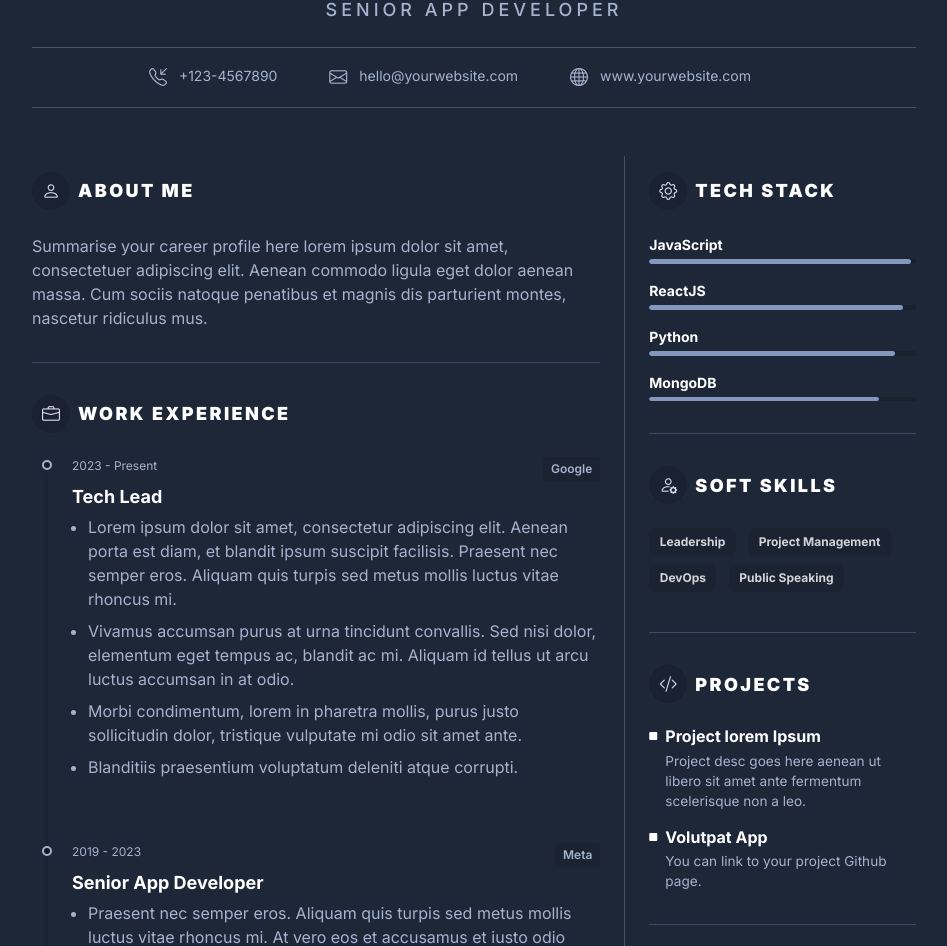
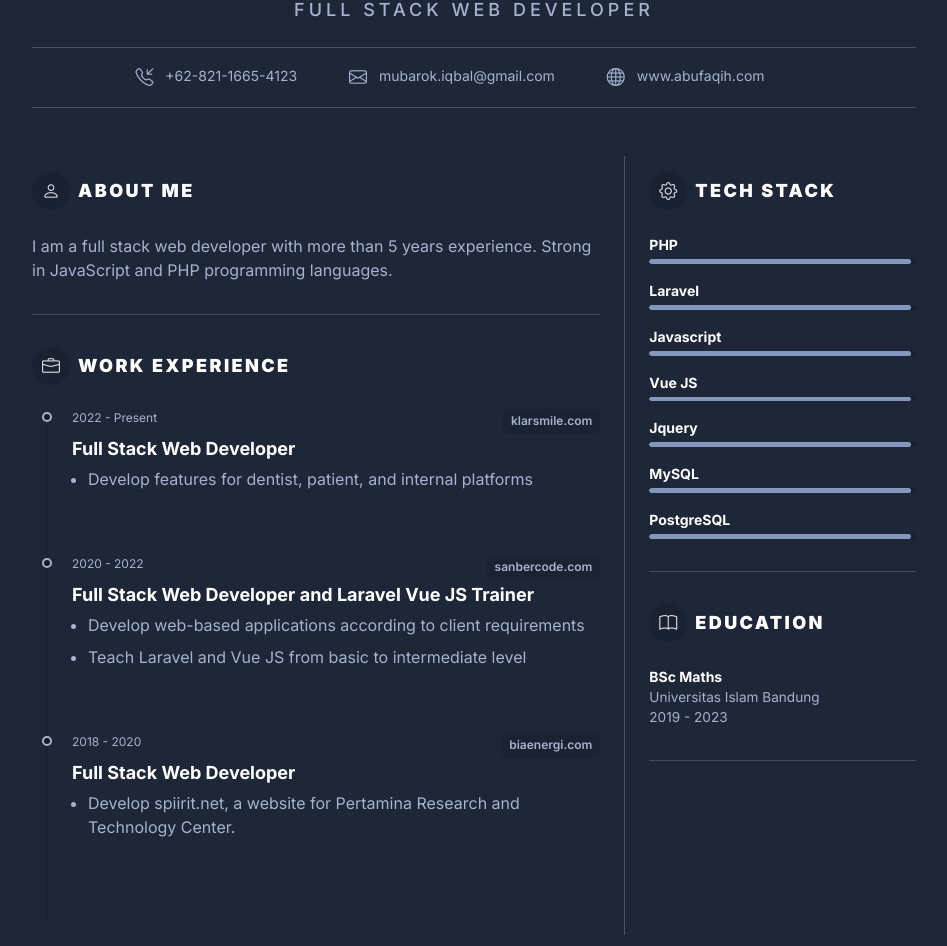
Before and after one commit to mubarok-iqbal/my-resume, a plain HTML site: page index.html in a window 1280 px wide. Shown: the part 296-1242 px from the top of the page, without its empty margins (166-1113 px from the left). Drawn offline with nearby package versions, Linux system fonts and the light colour scheme.

Commit message:
update resume

```diff
--- a/index.html
+++ b/index.html
@@ -1,7 +1,7 @@
 <!DOCTYPE html>
 <html lang="en">
 <head>
-	<title>Risen - FREE Bootstrap 5 Resume/CV Template For Developers</title>
+	<title>Resume - Muhammad Iqbal Mubarok</title>
 
 	<!-- Meta -->
 	<meta charset="utf-8">
@@ -9,7 +9,7 @@
 	<meta name="viewport" content="width=device-width, initial-scale=1.0">
 	<meta name="description" content="Profolio Bootstrap 5 Template">
 	<meta name="author" content="Xiaoying Riley at 3rd Wave Media">
-	<link rel="shortcut icon" href="favicon.ico">
+	<link rel="shortcut icon" href="assets/images/profile.png">
 
 	<!-- Google Fonts -->
 	<link rel="preconnect" href="https://fonts.googleapis.com"><link rel="preconnect" href="https://fonts.gstatic.com" crossorigin>
@@ -36,15 +36,14 @@
 					<div class="top-bar text-center position-relative">
 						<div class="top-bar-inner">
 
-							<a class="btn btn-primary top-bar-cta" href="https://themes.3rdwavemedia.com/bootstrap-templates/resume/risen-free-bootstrap-5-dark-mode-resume-cv-template-for-developers/">Hire Me</a>
+							<!-- <a class="btn btn-primary top-bar-cta" href="https://themes.3rdwavemedia.com/bootstrap-templates/resume/risen-free-bootstrap-5-dark-mode-resume-cv-template-for-developers/">Hire Me</a> -->
 
 							<ul class="social-list list-inline mx-auto">
-								<li class="list-inline-item me-0 me-md-1 me-lg-2"><a href="#"><i class="fa-brands fa-twitter fa-fw"></i></a></li>
-								<li class="list-inline-item me-0 me-md-1 me-lg-2"><a href="#"><i class="fa-brands fa-github fa-fw"></i></a></li>
+                <li class="list-inline-item me-0 me-md-1 me-lg-2"><a href="https://id.linkedin.com/in/muhammad-iqbal-mubarok-a83a77168"><i class="fa-brands fa-linkedin-in fa-fw"></i></a></li>
+								<li class="list-inline-item me-0 me-md-1 me-lg-2"><a href="https://www.facebook.com/muhammad.i.mubarok.12"><i class="fa-brands fa-facebook fa-fw"></i></a></li>
+								<li class="list-inline-item me-0 me-md-1 me-lg-2"><a href="https://github.com/mubarok-iqbal"><i class="fa-brands fa-github fa-fw"></i></a></li>
 
-								<li class="list-inline-item me-0 me-md-1 me-lg-2"><a href="#"><i class="fa-brands fa-linkedin-in fa-fw"></i></a></li>
-
-								<li class="list-inline-item me-0 me-md-1 me-lg-2"><a href="#"><i class="fa-brands fa-stack-overflow fa-fw"></i></a></li>
+								<!-- <li class="list-inline-item me-0 me-md-1 me-lg-2"><a href="#"><i class="fa-brands fa-stack-overflow fa-fw"></i></a></li> -->
 
 							</ul><!--//social-list-->
 
@@ -57,13 +56,13 @@
 							<div class="resume-profile-holder text-center">
 								<img class="resume-profile-pic rounded-circle" src="assets/images/profile.png" alt="image">
 
-								<h2 class="resume-name text-uppercase">Daniel Lopez </h2>
-								<div class="resume-role-title text-uppercase">Senior App Developer</div>
+								<h2 class="resume-name text-uppercase">Muhammad Iqbal Mubarok</h2>
+								<div class="resume-role-title text-uppercase">Full Stack Web Developer</div>
 								<div class="resume-contact mt-4">
 									<ul class="resume-contact-list list-unstyled list-inline mb-0 justify-content-between">
-										<li class="list-inline-item me-md-3 me-lg-5"><i class="resume-contact-icon bi bi-telephone-inbound me-2"></i> +123-4567890</li>
-										<li class="list-inline-item me-md-3 me-lg-5"><i class="resume-contact-icon bi bi-envelope me-2"></i> hello@yourwebsite.com</li>
-										<li class="list-inline-item me-lg-5"><i class="resume-contact-icon bi bi-globe me-2"></i> www.yourwebsite.com</li>
+										<li class="list-inline-item me-md-3 me-lg-5"><i class="resume-contact-icon bi bi-telephone-inbound me-2"></i> +62-821-1665-4123</li>
+										<li class="list-inline-item me-md-3 me-lg-5"><i class="resume-contact-icon bi bi-envelope me-2"></i> mubarok.iqbal@gmail.com</li>
+										<li class="list-inline-item me-lg-5"><i class="resume-contact-icon bi bi-globe me-2"></i> www.abufaqih.com</li>
 									</ul>
 								</div><!--//resume-contact-->
 							</div><!--//profile-holder-->
@@ -75,9 +74,9 @@
 									<section class="resume-summary-section resume-section">
 										<h3 class="resume-section-heading text-uppercase py-2 py-lg-3 py-2 py-lg-3"><i class="resume-section-heading-icon bi bi-person me-2"></i>About Me</h3>
 										<div class="resume-summary-desc">
-											Summarise your career profile here lorem ipsum dolor sit amet, consectetuer adipiscing elit. Aenean commodo ligula eget dolor aenean massa. Cum sociis natoque penatibus et magnis dis parturient montes, nascetur ridiculus mus.
+											I am a full stack web developer with more than 5 years experience. Strong in JavaScript and PHP programming languages.
 										</div>
-									</section><!--//resume-section-->
+									</section>
 
 									<hr>
 
@@ -85,76 +84,49 @@
 										<h3 class="resume-section-heading text-uppercase py-2 py-lg-3 py-3"><i class="resume-section-heading-icon bi bi-briefcase me-2"></i>Work Experience</h3>
 										<div class="resume-timeline position-relative">
                         <article class="resume-timeline-item position-relative pb-5">
-
                           <div class="resume-timeline-item-header mb-2">
-
                             <div class="resume-position-meta d-flex justify-content-between mb-1">
-													    <div class="resume-position-time">2023 - Present</div>
-													    <div class="resume-company-name">Google</div>
+                              <div class="resume-position-time">2022 - Present</div>
+                              <div class="resume-company-name">klarsmile.com</div>
                             </div>
-											        <h3 class="resume-position-title mb-1">Tech Lead</h3>
-
-											    </div><!--//resume-timeline-item-header-->
-											    <div class="resume-timeline-item-desc">
-
-
-												    <ul class="resume-timeline-list">
-													    <li>Lorem ipsum dolor sit amet, consectetur adipiscing elit. Aenean porta est diam, et blandit ipsum suscipit facilisis. Praesent nec semper eros. Aliquam quis turpis sed metus mollis luctus vitae rhoncus mi. </li>
-													    <li>Vivamus accumsan purus at urna tincidunt convallis. Sed nisi dolor, elementum eget tempus ac, blandit ac mi. Aliquam id tellus ut arcu luctus accumsan in at odio. </li>
-
-													    <li>Morbi condimentum, lorem in pharetra mollis, purus justo sollicitudin dolor, tristique vulputate mi odio sit amet ante.</li>
-													    <li>Blanditiis praesentium voluptatum deleniti atque corrupti.</li>
-												    </ul>
-
-											    </div><!--//resume-timeline-item-desc-->
-
-										    </article><!--//resume-timeline-item-->
-
-										    <article class="resume-timeline-item position-relative pb-5">
-
-											    <div class="resume-timeline-item-header mb-2">
-
-												    <div class="resume-position-meta d-flex justify-content-between mb-1">
-													    <div class="resume-position-time">2019 - 2023</div>
-													    <div class="resume-company-name">Meta</div>
+                              <h3 class="resume-position-title mb-1">Full Stack Web Developer</h3>
                           </div>
-											        <h3 class="resume-position-title mb-1">Senior App Developer</h3>
-
-											    </div><!--//resume-timeline-item-header-->
                           <div class="resume-timeline-item-desc">
 												    <ul class="resume-timeline-list">
-
-													    <li>Praesent nec semper eros. Aliquam quis turpis sed metus mollis luctus vitae rhoncus mi. At vero eos et accusamus et iusto odio dignissimos.</li>
-													    <li>Proin tempus eu arcu in semper. Quisque gravida, sem ut vehicula ultrices, diam est viverra odio, eget tristique tortor tortor sed neque.</li>
-													    <li>Suspendisse quis pharetra elit. Curabitur vitae cursus lacus, et bibendum magna. Donec in orci eu augue posuere mattis ut in turpis.</li>
+													    <li>Develop features for dentist, patient, and internal platforms</li>
 												    </ul>
-
-											    </div><!--//resume-timeline-item-desc-->
-
-										    </article><!--//resume-timeline-item-->
-										    <article class="resume-timeline-item position-relative">
-
+											    </div>
+                        </article>
+                        <article class="resume-timeline-item position-relative pb-5">
                           <div class="resume-timeline-item-header mb-2">
-
                             <div class="resume-position-meta d-flex justify-content-between mb-1">
-													    <div class="resume-position-time">2017 - 2019</div>
-													    <div class="resume-company-name">Coinbase</div>
+                              <div class="resume-position-time">2020 - 2022</div>
+                              <div class="resume-company-name">sanbercode.com</div>
                             </div>
-											        <h3 class="resume-position-title mb-1">App Developer</h3>
-
-											    </div><!--//resume-timeline-item-header-->
+                              <h3 class="resume-position-title mb-1">Full Stack Web Developer and Laravel Vue JS Trainer</h3>
+                          </div>
                           <div class="resume-timeline-item-desc">
 												    <ul class="resume-timeline-list">
+													    <li>Develop web-based applications according to client requirements</li>
+                              <li>Teach Laravel and Vue JS from basic to intermediate level</li>
+												    </ul>
+											    </div>
+                        </article>
+                        <article class="resume-timeline-item position-relative pb-5">
+                          <div class="resume-timeline-item-header mb-2">
+                            <div class="resume-position-meta d-flex justify-content-between mb-1">
+                              <div class="resume-position-time">2018 - 2020</div>
+                              <div class="resume-company-name">biaenergi.com</div>
+                            </div>
+                              <h3 class="resume-position-title mb-1">Full Stack Web Developer</h3>
+                          </div>
+                          <div class="resume-timeline-item-desc">
+												    <ul class="resume-timeline-list">
+													    <li>Develop spiirit.net, a website for Pertamina Research and Technology Center.</li>
+												    </ul>
+											    </div>
+                        </article>
 
-													    <li>Lorem ipsum dolor sit amet, consectetur adipiscing elit.</li>
-													    <li>Nulla velit dui, ultrices sit amet arcu eget, sodales lacinia lorem.</li>
-													    <li>Quisque semper nisi mauris, non ullamcorper nunc consectetur eget. </li>
-
-												    </ul>
-
-											    </div><!--//resume-timeline-item-desc-->
-
-										    </article><!--//resume-timeline-item-->
 							      </div><!--//resume-timeline-->
 									</section><!--//resume-experience-section-->
 								</div><!--//col-8-->
@@ -165,30 +137,48 @@
 
 										<ul class="list-unstyled">
                       <li class="mb-2">
-								            <div class="resume-skill-name">JavaScript</div>
+                        <div class="resume-skill-name">PHP</div>
                         <div class="progress resume-progress" role="progressbar" aria-label="Basic example" aria-valuenow="98" aria-valuemin="0" aria-valuemax="100">
                           <div class="progress-bar resume-progress-bar" style="width: 98%"></div>
                         </div>
                       </li>
                       <li class="mb-2">
-								            <div class="resume-skill-name">ReactJS</div>
-								            <div class="progress resume-progress" role="progressbar" aria-label="Basic example" aria-valuenow="95" aria-valuemin="0" aria-valuemax="100">
-											  <div class="progress-bar resume-progress-bar" style="width: 95%"></div>
-											</div>
-
-								        </li>
-								        <li class="mb-2">
-								            <div class="resume-skill-name">Python</div>
-									        <div class="progress resume-progress" role="progressbar" aria-label="Basic example" aria-valuenow="92" aria-valuemin="0" aria-valuemax="100">
-											  <div class="progress-bar resume-progress-bar" style="width: 92%"></div>
+                        <div class="resume-skill-name">Laravel</div>
+                        <div class="progress resume-progress" role="progressbar" aria-label="Basic example" aria-valuenow="98" aria-valuemin="0" aria-valuemax="100">
+                          <div class="progress-bar resume-progress-bar" style="width: 98%"></div>
                         </div>
                       </li>
                       <li class="mb-2">
-								            <div class="resume-skill-name">MongoDB</div>
-									        <div class="progress resume-progress" role="progressbar" aria-label="Basic example" aria-valuenow="86" aria-valuemin="0" aria-valuemax="100">
-											  <div class="progress-bar resume-progress-bar" style="width: 86%"></div>
+                        <div class="resume-skill-name">Javascript</div>
+                        <div class="progress resume-progress" role="progressbar" aria-label="Basic example" aria-valuenow="98" aria-valuemin="0" aria-valuemax="100">
+                          <div class="progress-bar resume-progress-bar" style="width: 98%"></div>
                         </div>
                       </li>
+                      <li class="mb-2">
+                        <div class="resume-skill-name">Vue JS</div>
+                        <div class="progress resume-progress" role="progressbar" aria-label="Basic example" aria-valuenow="98" aria-valuemin="0" aria-valuemax="100">
+                          <div class="progress-bar resume-progress-bar" style="width: 98%"></div>
+                        </div>
+                      </li>
+                      <li class="mb-2">
+                        <div class="resume-skill-name">Jquery</div>
+                        <div class="progress resume-progress" role="progressbar" aria-label="Basic example" aria-valuenow="98" aria-valuemin="0" aria-valuemax="100">
+                          <div class="progress-bar resume-progress-bar" style="width: 98%"></div>
+                        </div>
+                      </li>
+                      <li class="mb-2">
+                        <div class="resume-skill-name">MySQL</div>
+                        <div class="progress resume-progress" role="progressbar" aria-label="Basic example" aria-valuenow="98" aria-valuemin="0" aria-valuemax="100">
+                          <div class="progress-bar resume-progress-bar" style="width: 98%"></div>
+                        </div>
+                      </li>
+                      <li class="mb-2">
+                        <div class="resume-skill-name">PostgreSQL</div>
+                        <div class="progress resume-progress" role="progressbar" aria-label="Basic example" aria-valuenow="98" aria-valuemin="0" aria-valuemax="100">
+                          <div class="progress-bar resume-progress-bar" style="width: 98%"></div>
+                        </div>
+                      </li>
+
 
 							        </ul>
 
@@ -196,7 +186,7 @@
 
 									<hr>
 
-									<section class="resume-skills-section resume-section">
+									<!-- <section class="resume-skills-section resume-section">
 										<h3 class="resume-section-heading text-uppercase py-2 py-lg-3 py-3"><i class="resume-section-heading-icon bi bi-person-gear me-2"></i>Soft Skills</h3>
 										<ul class="list-inline">
 								            <li class="list-inline-item"><span class="badge resume-skill-badge">Leadership</span></li>
@@ -207,49 +197,44 @@
 
 
 							            </ul>
-									</section><!--//resume-section-->
+									</section> -->
 
-									<hr>
+									<!-- <hr> -->
 
-									<section class="resume-projects-section resume-section">
+									<!-- <section class="resume-projects-section resume-section">
 										<h3 class="resume-section-heading text-uppercase py-2 py-lg-3 py-3"><i class="resume-section-heading-icon bi bi-code-slash me-2"></i>Projects</h3>
 										<div class="item">
 											<h4 class="item-heading"><i class="item-icon bi bi-square-fill me-2"></i><a href="#">Project lorem Ipsum</a></h4>
 											<div class="item-desc">
 												Project desc goes here aenean ut libero sit amet ante fermentum scelerisque non a leo.
 											</div>
-										</div><!--//item-->
+										</div>
 										<div class="item">
 											<h4 class="item-heading"><i class="item-icon bi bi-square-fill me-2"></i><a href="#">Volutpat App</a></h4>
 											<div class="item-desc">
 												You can link to your project Github page.
 											</div>
-										</div><!--//item-->
+										</div>
 
 
 									</section>
 
-									<hr>
+									<hr> -->
 
 									<section class="resume-educate-section resume-section">
 										<h3 class="resume-section-heading text-uppercase py-2 py-lg-3 py-3"><i class="resume-section-heading-icon bi bi-book me-2"></i>Education</h3>
 										<ul class="list-unstyled">
-										    <li class="mb-2">
-										        <div class="resume-degree font-weight-bold">MSc in Computer Science</div>
-										        <div class="resume-degree-org">Oxford University</div>
-										        <div class="resume-degree-time">2016 - 2017</div>
-										    </li>
 										    <li>
-										        <div class="resume-degree font-weight-bold">BSc Maths and Physics</div>
-										        <div class="resume-degree-org">University of California, Berkeley</div>
-										        <div class="resume-degree-time">2012 - 2016</div>
+										        <div class="resume-degree font-weight-bold">BSc Maths</div>
+										        <div class="resume-degree-org">Universitas Islam Bandung</div>
+										        <div class="resume-degree-time">2019 - 2023</div>
 										    </li>
 									    </ul>
 									</section><!--//resume-section-->
 
 									<hr>
 
-									<section class="resume-lang-section resume-section">
+									<!-- <section class="resume-lang-section resume-section">
 										<h3 class="resume-section-heading text-uppercase py-2 py-lg-3 py-3"><i class="resume-section-heading-icon bi bi-translate me-2"></i>Languages</h3>
 										 <ul class="list-unstyled resume-lang-list">
 										    <li class="mb-2">
@@ -265,7 +250,7 @@
 											        <div class="col"><span class="item item-full"></span></div>
 											        <div class="col"><span class="item item-full"></span></div>
 											        <div class="col"><span class="item item-half"></span></div>
-										        </div><!--//resume-level-indicator-->
+										        </div>
 										    </li>
 										     <li class="mb-2">
 										        <div class="resume-lang-name">Spanish</div>
@@ -280,11 +265,11 @@
 											        <div class="col"><span class="item item-full"></span></div>
 											        <div class="col"><span class="item item-half"></span></div>
 											        <div class="col"><span class="item"></span></div>
-										        </div><!--//resume-level-indicator-->
+										        </div>
 										    </li>
 										</ul>
 									</section>
-
+									 -->
 
 
 								</div><!--//col-side-->
@@ -301,7 +286,7 @@
 
 	<footer class="footer text-center py-4">
 		<!--/* This template is free as long as you keep the footer attribution link. If you'd like to use the template without the attribution link, you can buy the commercial license via our website: themes.3rdwavemedia.com Thank you for your support. :) */-->
-		<small class="copyright">Designed with <span class="sr-only">love</span><i class="bi bi-heart-fill" style="color:#fe655c"></i> by <a class="theme-link" href="http://themes.3rdwavemedia.com" target="_blank">Xiaoying Riley</a> for developers</small>
+		<small class="copyright">Designed by <a class="theme-link" href="http://themes.3rdwavemedia.com" target="_blank">Xiaoying Riley</a></small>
 	</footer>
 
 </body>
```
Also changed, not shown: 2 other files. Lines whose indentation alone changed are shown as unchanged.
